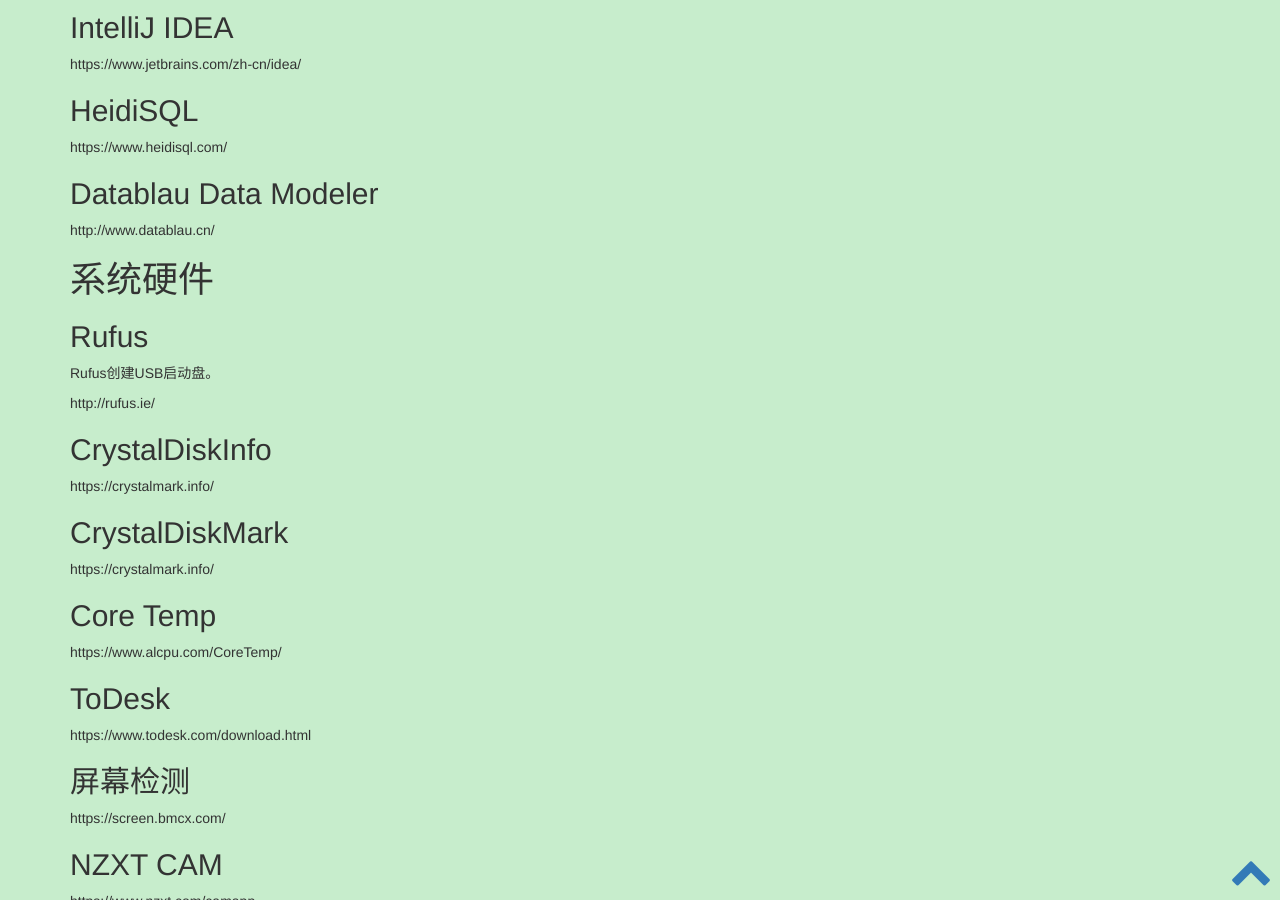
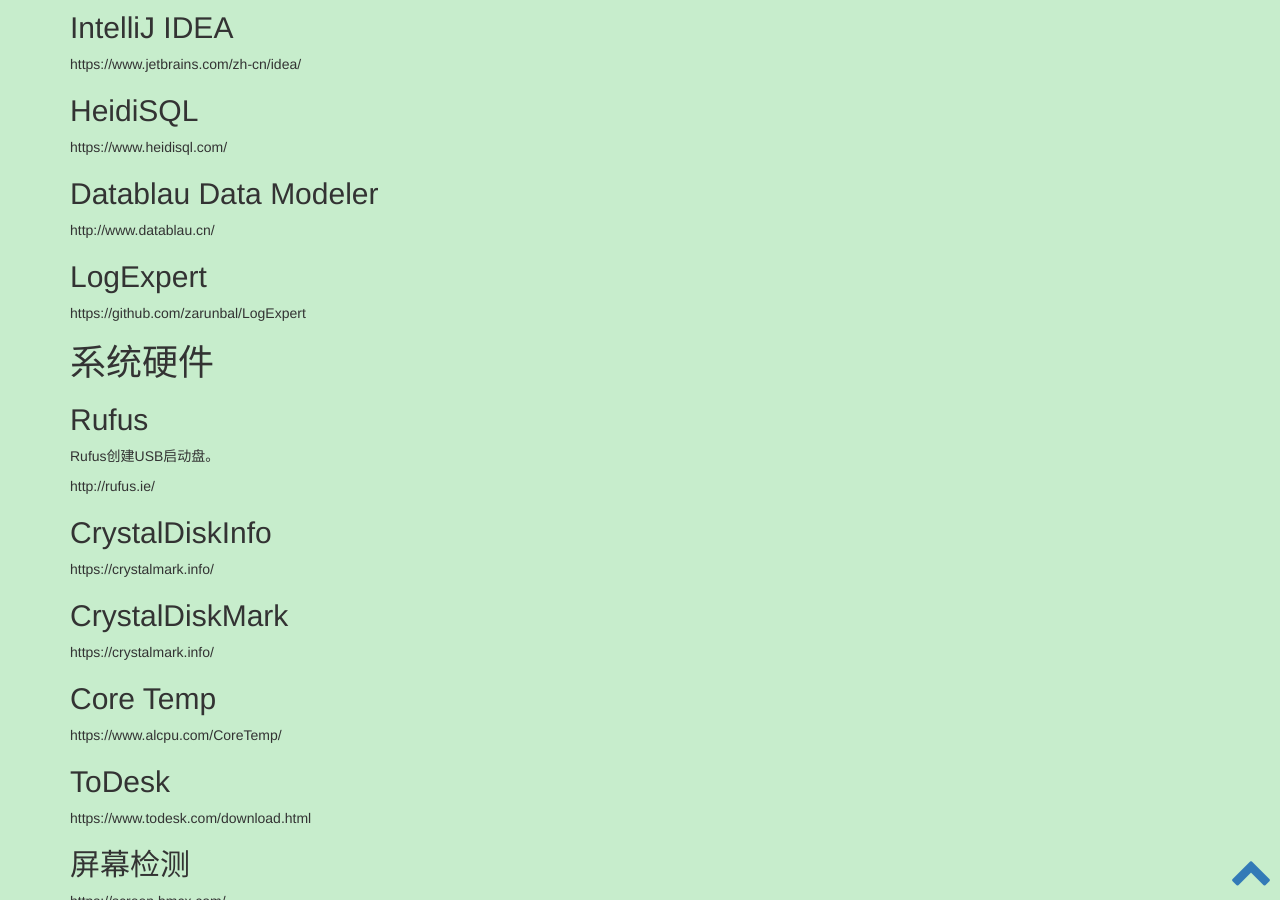
Before and after one commit to waylau/waylau.github.io, a Jekyll site: the page built from _posts/2020-10-07-java-devloper-software.md, in a window 1280 px wide and 900 px high, scrolled down 898 px. Built offline with Jekyll 4.4.1, drawn with Linux system fonts in a browser that asks for light colours; comment, search, counter and statistics services are not loaded.

Commit message:
add LogExpert  https://github.com/zarunbal/LogExpert

```diff
--- a/_posts/2020-10-07-java-devloper-software.md
+++ b/_posts/2020-10-07-java-devloper-software.md
@@ -63,6 +63,11 @@
 ## Datablau Data Modeler
 
 http://www.datablau.cn/
+
+## LogExpert
+
+https://github.com/zarunbal/LogExpert
+
 
 # 系统硬件
 
```
